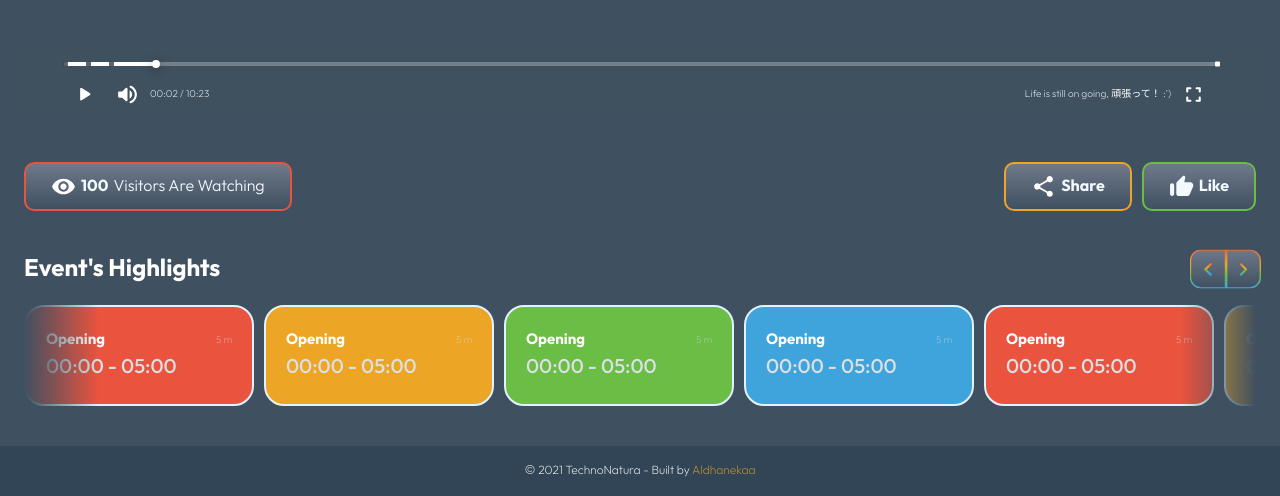
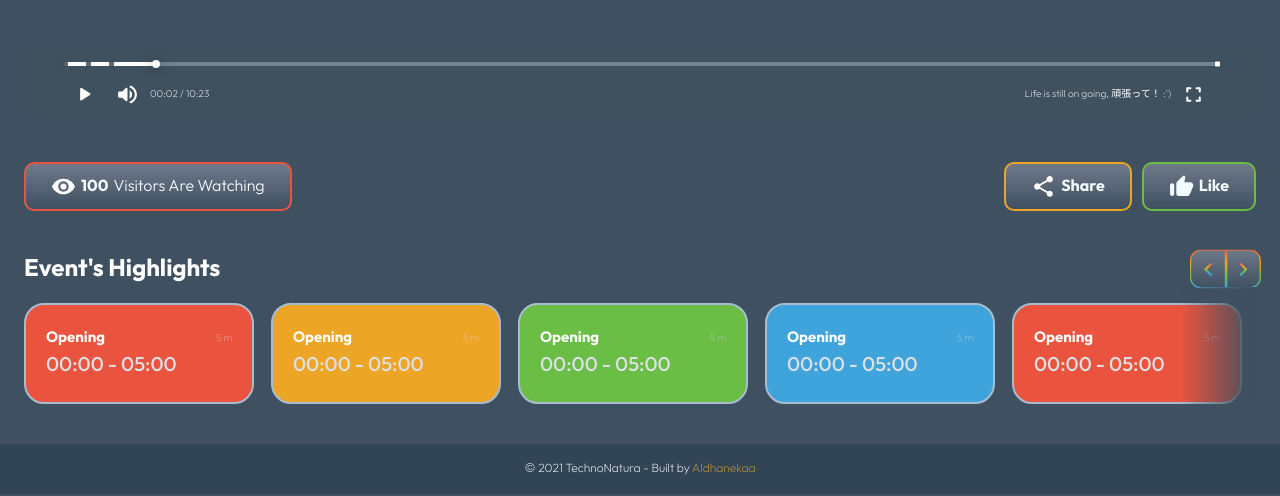
Before and after one commit to Aldhanekaa/TN-Reservation-Form, a Next.js app: page /live in a window 1280 px wide. Shown: the part 767-1263 px from the top of the page. Built offline with nearby package versions, Linux system fonts and the light colour scheme.

Commit message:
done event highlights

```diff
--- a/components/main/EventHighlightCard.tsx
+++ b/components/main/EventHighlightCard.tsx
@@ -4,11 +4,16 @@ import { Stack } from "@mui/material";
 const BoxCard = styled.div`
   width: 230px;
 
-  border: 2px #e3f2ff solid;
+  border: 2px #a8bccf solid;
   border-radius: 20px;
   padding: 22px 20px 22px 20px;
   display: inline-block;
-  margin-right: 10px;
+
+  transition: 0.3s;
+
+  &:hover {
+    border: 2px #e3f2ff solid;
+  }
 `;
 
 function Variant(variant: "red" | "green" | "yellow" | "blue") {
@@ -45,7 +50,7 @@ export default function EventHighlightCard({
   return (
     <BoxCard style={{ backgroundColor: Variant(variant) }}>
       <Stack direction="row" justifyContent="space-between" alignItems="center">
-        <h4 style={{ fontSize: "15px" }}>{title}</h4>
+        <h4 style={{ fontSize: "15px", cursor: "pointer" }}>{title}</h4>
         <p style={{ fontSize: "10px", color: "#DCE0E3" }}>{duration} m</p>
       </Stack>
       <p style={{ color: "#DCE0E3", fontSize: "20px", fontWeight: 500 }}>
--- a/components/main/EventHighlights.tsx
+++ b/components/main/EventHighlights.tsx
@@ -8,6 +8,7 @@ import IconButton from "./IconButton";
 
 import styled from "@emotion/styled";
 import EventHighlightCard from "./EventHighlightCard";
+import Slider from "react-slick";
 
 const Button = styled.div`
   display: flex;
@@ -33,6 +34,57 @@ const Button = styled.div`
 `;
 
 export default function EventHighlights() {
+  const sliderRef = React.useRef(null);
+  const [slide, setSlide] = React.useState<number>(0);
+
+  React.useEffect(() => {
+    if (window.document) {
+      const slider = window.document.querySelector(".slider");
+      //   const innerSlider = window.document.getElementById("slider-inner");
+
+      let pressed = false;
+
+      slider?.addEventListener("mousedown", (e) => {
+        // @ts-ignore
+        slider.style.cursor = "grabbing";
+
+        pressed = true;
+      });
+
+      slider?.addEventListener("mouseenter", () => {
+        // @ts-ignore
+        slider.style.cursor = "grab";
+      });
+
+      slider?.addEventListener("mouseleave", () => {
+        // @ts-ignore
+        slider.style.cursor = "default";
+      });
+
+      slider?.addEventListener("mouseup", () => {
+        // @ts-ignore
+        slider.style.cursor = "grab";
+        pressed = false;
+      });
+
+      slider?.addEventListener("mousemove", (e) => {
+        if (!pressed) return;
+        e.preventDefault();
+      });
+    }
+  });
+
+  function nextSlide() {
+    // @ts-ignore
+    sliderRef.current.slickNext();
+    setSlide(slide + 1);
+  }
+  function prevSlide() {
+    // @ts-ignore
+    sliderRef.current.slickPrev();
+    if (slide != 0) setSlide(slide - 1);
+  }
+
   return (
     <>
       <Stack direction="row" justifyContent="space-between" alignItems="center">
@@ -50,6 +102,7 @@ export default function EventHighlights() {
                 background: "url(/icons/BackButtonClicked.svg)",
               },
             }}
+            onClick={prevSlide}
           ></Box>
           <Box
             sx={{
@@ -62,21 +115,15 @@ export default function EventHighlights() {
                 background: "url(/icons/NextButtonClicked.svg)",
               },
             }}
+            onClick={nextSlide}
           ></Box>
         </Box>
       </Stack>
 
-      <Box sx={{ position: "relative", width: "100%" }}>
-        <div
-          style={{
-            position: "absolute",
-            width: "75px",
-            height: "100%",
-            background:
-              "linear-gradient(to right, rgba(63, 80, 96, 1), rgba(63, 80, 96, 0))",
-            zIndex: 999,
-          }}
-        ></div>
+      <Box
+        sx={{ position: "relative", width: "100%", overflow: "hidden" }}
+        id="slider"
+      >
         <div
           style={{
             position: "absolute",
@@ -94,9 +141,58 @@ export default function EventHighlights() {
             mt: 2,
             overflowX: "scroll",
             position: "relative",
+            scrollbarWidth: "none",
+            msOverflowStyle: "none",
+            "::-webkit-scrollbar": {
+              display: "none",
+            },
           }}
+          id="slider-inner"
         >
-          <div style={{ marginTop: 2, width: "100%", display: "flex" }}>
+          <Slider
+            ref={sliderRef}
+            className="slider"
+            {...{
+              dots: false,
+              infinite: false,
+              speed: 500,
+              slidesToShow: 5,
+              slidesToScroll: 5,
+              initialSlide: 0,
+              draggable: true,
+              responsive: [
+                {
+                  breakpoint: 1210,
+                  settings: {
+                    slidesToShow: 4,
+                    slidesToScroll: 4,
+                  },
+                },
+                {
+                  breakpoint: 985,
+                  settings: {
+                    slidesToShow: 3,
+                    slidesToScroll: 3,
+                  },
+                },
+                {
+                  breakpoint: 755,
+                  settings: {
+                    slidesToShow: 2,
+                    slidesToScroll: 2,
+                  },
+                },
+                {
+                  breakpoint: 505,
+                  settings: {
+                    slidesToShow: 1,
+                    slidesToScroll: 1,
+                    centerMode: true,
+                  },
+                },
+              ],
+            }}
+          >
             <div>
               <EventHighlightCard
                 title="Opening"
@@ -175,7 +271,7 @@ export default function EventHighlights() {
                 variant="red"
               />
             </div>
-          </div>
+          </Slider>
         </Box>
       </Box>
     </>
--- a/package.json
+++ b/package.json
@@ -32,10 +32,12 @@
     "react-player": "^2.9.0",
     "react-qr-reader": "^2.2.1",
     "react-redux": "^7.2.6",
+    "react-slick": "^0.28.1",
     "react-youtube": "^7.13.1",
     "redux": "^4.1.2",
     "redux-devtools-extension": "^2.13.9",
     "redux-thunk": "^2.4.0",
+    "slick-carousel": "^1.8.1",
     "yup": "^0.32.11"
   },
   "devDependencies": {
@@ -44,6 +46,7 @@
     "@types/qrcode": "^1.4.1",
     "@types/react": "17.0.35",
     "@types/react-qr-reader": "^2.1.4",
+    "@types/react-slick": "^0.23.7",
     "eslint": "7.32.0",
     "eslint-config-next": "12.0.4",
     "typescript": "4.4.4"
--- a/pages/live.tsx
+++ b/pages/live.tsx
@@ -1,3 +1,6 @@
+import "slick-carousel/slick/slick.css";
+import "slick-carousel/slick/slick-theme.css";
+
 import { Container } from "@mui/material";
 import Navbar from "components/main/navbar/index";
 import Footer from "components/main/footer";
```
Also changed, not shown: 1 other file (tests, documents, lock files or other folders).
